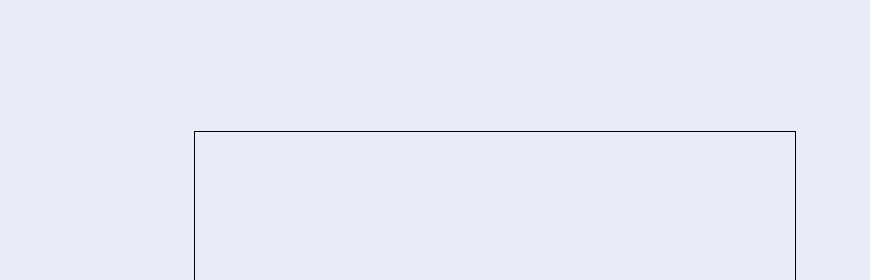
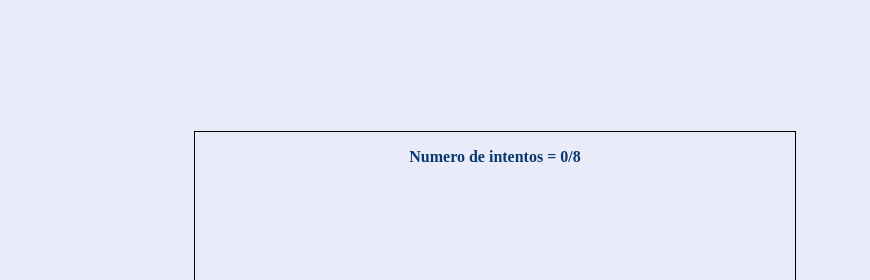
Before and after one commit to JuanPRG/Sprint02JuegoAhorcado, a plain HTML site: page index.html in a window 1280 px wide. Both pictures are taken after a click on the button "Iniciar juego". Shown: the top 280 px of the page, 145-1015 px from the left. Drawn offline with Linux system fonts and the light colour scheme.

Commit message:
Agregando contador de intentos

```diff
--- a/index.html
+++ b/index.html
@@ -38,6 +38,7 @@
         <div class="display-area3">
 
             <canvas class="canvas" width="600" height="400"></canvas>
+                <p id="intentos"> </p>
 
             <div class = "letras-correctas">
             </div>
--- a/script.js
+++ b/script.js
@@ -8,16 +8,15 @@ const youWin = document.querySelector(".youWin");
 var palabras = ["ALURA", "ORACLE", "ONE", "JAVASCRIPT", "HTML"];
 var palabra = "";
 var tecla = "";
-var acceptedCharacters = /^[A-Z]+$/;
+var acceptedCharacters = /^[A-Z]+$/; // caracteres aceptados en el juego
 var idNumber = -1; //variable necesaria para el contador del id de las cajas creadas
 var idIncorrecto = -1; // contador de cajas incorrectas
 var letrasIncorrectas = []; // array de letras incorrectas escritas por el usuario
-let counter = 0;
+let counter = 0; // counter para el numero de letras correctas usada en el verificar tecla onclick
 
 const canvas = document.querySelector(".canvas");
 const ctx = canvas.getContext('2d');
 
-const letra1 = document.querySelector(".letra1");
 //--------------------------------------------------------------SCRIPT PARA CANVAS---------------------------------------------------
 
 function beginDraw() {
@@ -97,9 +96,6 @@ function draw() {
 
 
 
-
-
-
 // ---------------------------------------------------------------SCRIPT PARA CAJAS-------------------
 function creacionCajasTextoCorrecto() {
     var tag = document.createElement("textarea");
@@ -112,6 +108,7 @@ function creacionCajasTextoCorrecto() {
     tag.setAttribute("class","cajasCorrectas");
     var element = document.getElementsByClassName("letras-correctas");
     element[0].appendChild(tag);
+
 }
 
 function creacionCajasTextoIncorrecto() {
@@ -141,7 +138,7 @@ function verificarTeclas (event) {
             document.getElementById("incorrecto"+i).value = letrasIncorrectas[i]==undefined?"":letrasIncorrectas[i];
 
         }
-        console.log(letrasIncorrectas.length);
+        // console.log(letrasIncorrectas.length);
         if (letrasIncorrectas.length == 8) {
             window.removeEventListener("keydown", verificarTeclas);
             GameOver.style.display = "flex";
@@ -159,16 +156,17 @@ function verificarTeclas (event) {
                 window.removeEventListener("keydown", verificarTeclas);
 
             }
-            console.log(counter);
-            console.log(palabra.length);
+            // console.log(counter);
+            // console.log(palabra.length);
 
         }
     }
     }
 
+    document.getElementById("intentos").innerHTML = "Numero de intentos = " + letrasIncorrectas.length + "/8";
+
 
     draw();
-        //lo mismo pero con letras correctas
 
 }
 
@@ -187,19 +185,18 @@ function validar () {
     }
     return true;
 
-    // if (!/^[A-Z]*$/g.test(document.getElementsByClassName("input-palabra").value)) {
-    //     alert("Invalid characters");
-    //     document.getElementsByClassName("input-palabra")[0].focus();
-    //     return false;
-    // }
+
 }
 
 function iniciarjuego() {
     displayArea1.style.display="none";
     displayArea3.style.display="flex";
+
+    document.getElementById("intentos").innerHTML = "Numero de intentos = 0/8"
+
     palabra = palabras[Math.floor(Math.random() * palabras.length)];
     palabra = palabra.split("")
-    console.log(palabra);
+    // console.log(palabra);
     beginDraw();
     window.addEventListener("keydown", verificarTeclas);
 
@@ -212,29 +209,6 @@ function iniciarjuego() {
         idIncorrecto++;
         creacionCajasTextoIncorrecto();
     }
-    // var counter = 0;
-    // var listener = document.addEventListener('keydown', (event) => {
-    //     const keyName = event.key;
-
-    //     for (var i = 0; i<palabra.length; i++) {
-    //         if (keyName == palabra[i]) {
-    //             if (document.getElementById(i).value == "") {
-    //                 document.getElementById(i).value = palabra[i];
-    //                 counter++;
-    //             }
-
-    //             if (counter == palabra.length ) {
-    //                 youWin.style.display = "flex";
-    //                 document.removeEventListener('keydown', listener);
-    //                 window.removeEventListener("keydown", verificarTeclas);
-
-    //             }
-    //             console.log(counter);
-    //             console.log(palabra.length);
-
-    //         }
-    //     }
-    //   })
 
 }
 
@@ -257,8 +231,8 @@ function guardarEmpezar() {
 
     palabra = palabras[Math.floor(Math.random() * palabras.length)];
     palabra = palabra.split("")
-    console.log(palabra);
-    console.log(palabras);
+    // console.log(palabra);
+    // console.log(palabras);
     beginDraw();
     window.addEventListener("keydown", verificarTeclas);
 
@@ -272,29 +246,6 @@ function guardarEmpezar() {
         creacionCajasTextoIncorrecto();
     }
 
-    // var counter = 0;
-    // var listener = document.addEventListener('keydown', (event) => {
-    //     const keyName = event.key;
-
-    //     for (var i = 0; i<palabra.length; i++) {
-    //         if (keyName == palabra[i]) {
-    //             if (document.getElementById(i).value == "") {
-    //                 document.getElementById(i).value = palabra[i];
-    //                 counter++;
-    //             }
-
-    //             if (counter == palabra.length ) {
-    //                 youWin.style.display = "flex";
-    //                 document.removeEventListener('keydown', listener);
-    //                 window.removeEventListener("keydown", verificarTeclas);
-    //             }
-    //             console.log(counter);
-    //             console.log(palabra.length);
-
-    //         }
-    //     }
-    //   })
-
 }
 
 function cancelar() {
--- a/style.css
+++ b/style.css
@@ -278,6 +278,15 @@ canvas {
     background-color:#E9ECF8
 }
 
+#intentos {
+    position: absolute;
+    color: #0A3871;
+    font-style: normal;
+    font-weight: bolder;
+    font-size: 16px;
+    line-height: 19px;
+}
+
 .letras-correctas {
     display: flex;
     flex-direction: row;
```
